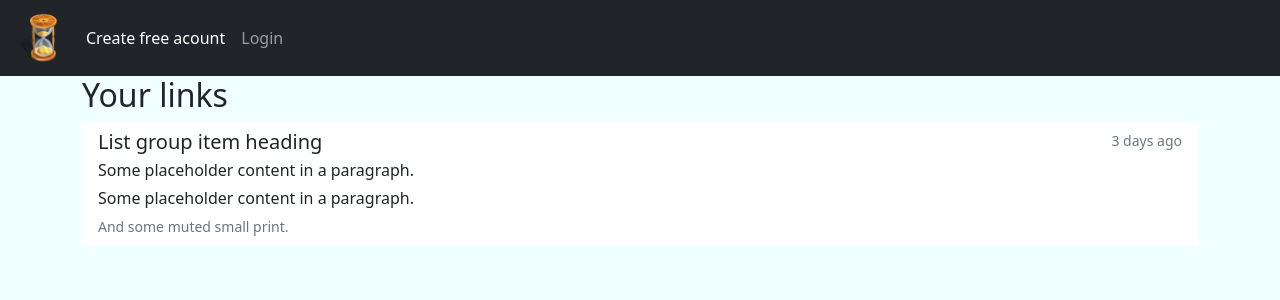
After one commit to patpio/tinyurl, a Django app: page /links/list/ in a window 1280 px wide. The commit adds this page. Shown: the top 300 px of the page. Run offline with Django 3.2, Linux system fonts and the light colour scheme; tables that the repository leaves empty hold one stand-in row (values such as "Sample post"); parts of the project's set-up code (start-up, migrations or seed data) failed here and were passed over; some libraries are stand-ins or nearby versions.

Commit message:
links app: model, views, templates; WIP

```diff
--- a/config/settings.py
+++ b/config/settings.py
@@ -52,6 +52,7 @@ INSTALLED_APPS = [
     # Local
     'users.apps.UsersConfig',
     'home.apps.HomeConfig',
+    'links.apps.LinksConfig',
 ]
 
 MIDDLEWARE = [
--- a/config/urls.py
+++ b/config/urls.py
@@ -20,4 +20,5 @@ urlpatterns = [
     path('admin/', admin.site.urls),
     path('accounts/', include('allauth.urls')),
     path('', include('home.urls')),
+    path('links/', include('links.urls')),
 ]
--- /dev/null
+++ b/links/admin.py
@@ -0,0 +1,5 @@
+from django.contrib import admin
+
+from links.models import Link
+
+admin.site.register(Link)
--- /dev/null
+++ b/links/apps.py
@@ -0,0 +1,6 @@
+from django.apps import AppConfig
+
+
+class LinksConfig(AppConfig):
+    default_auto_field = 'django.db.models.BigAutoField'
+    name = 'links'
--- /dev/null
+++ b/links/models.py
@@ -0,0 +1,19 @@
+from uuid import uuid4
+
+from django.contrib.sites.models import Site
+from django.db import models
+
+
+class Link(models.Model):
+    url = models.URLField()
+    tiny_url = models.URLField()
+
+    def save(self, *args, **kwargs):
+        domain = Site.objects.get_current().domain
+        token = uuid4()
+        self.tiny_url = f'http://{domain}{token}'
+
+        return super().save(*args, **kwargs)
+
+    def __str__(self):
+        return self.url
--- /dev/null
+++ b/links/templates/links/link_list.html
@@ -0,0 +1,24 @@
+{% extends "base.html" %}
+
+{% block title %}Link List{% endblock %}
+
+{% block content %}
+    <h2>Your links</h2>
+
+    <ul class="list-group list-group-flush">
+        {% for link in links %}
+            <a href="#" class="list-group-item list-group-item-action">
+                <div class="d-flex w-100 justify-content-between">
+                <h5 class="mb-1">List group item heading</h5>
+                <small class="text-muted">3 days ago</small>
+                </div>
+                <p class="mb-1">Some placeholder content in a paragraph.</p>
+                <p class="mb-1">Some placeholder content in a paragraph.</p>
+                <small class="text-muted">And some muted small print.</small>
+            </a>
+        {% empty %}
+            <p>You have no added links yet.</p>
+        {% endfor %}
+    </ul>
+
+{% endblock %}
--- /dev/null
+++ b/links/urls.py
@@ -0,0 +1,12 @@
+from django.urls import path
+
+from links import views
+
+app_name = 'links'
+
+urlpatterns = [
+    path('create/', views.CreateLink.as_view(), name='create_link'),
+    path('list/', views.LinkListView.as_view(), name='link_list'),
+    path('<int:pk>/', views.LinkDetailView.as_view(), name='link_detail'),
+    path('delete/<int:pk>', views.DeleteLink.as_view(), name='delete_link'),
+]
--- /dev/null
+++ b/links/views.py
@@ -0,0 +1,31 @@
+from django.urls import reverse_lazy
+from django.views.generic import CreateView, DetailView, DeleteView, ListView
+
+from links.models import Link
+
+
+class CreateLink(CreateView):
+    model = Link
+    fields = ['url']
+    template_name = 'links/create_link.html'
+
+    def get_success_url(self):
+        return reverse_lazy('links:link_detail', kwargs={'pk': self.object.pk})
+
+
+class LinkDetailView(DetailView):
+    model = Link
+    template_name = 'links/link_detail.html'
+    context_object_name = 'link'
+
+
+class LinkListView(ListView):
+    model = Link
+    template_name = 'links/link_list.html'
+    context_object_name = 'links'
+
+
+class DeleteLink(DeleteView):
+    model = Link
+    template_name = 'links/delete_link.html'
+    success_url = reverse_lazy('links:link_list')
--- a/templates/base.html
+++ b/templates/base.html
@@ -29,7 +29,10 @@
         </li>
         {% else %}
         <li class="nav-item">
-          <a class="nav-link active" aria-current="page" href="#">Add url</a>
+          <a class="nav-link active" aria-current="page" href="{% url 'links:create_link' %}">Add link</a>
+        </li>
+        <li class="nav-item">
+          <a class="nav-link" aria-current="page" href="{% url 'links:link_list' %}">Your links</a>
         </li>
         <li class="nav-item">
           <a class="nav-link" href="{% url 'account_logout' %}">Logout</a>
```
Also changed, not shown: links/templates/links/create_link.html (added, +15 -0 lines), links/templates/links/delete_link.html (added, +15 -0 lines), links/templates/links/link_detail.html (added, +15 -0 lines), links/__init__.py (added), links/migrations/0001_initial.py (added), links/migrations/__init__.py (added).
